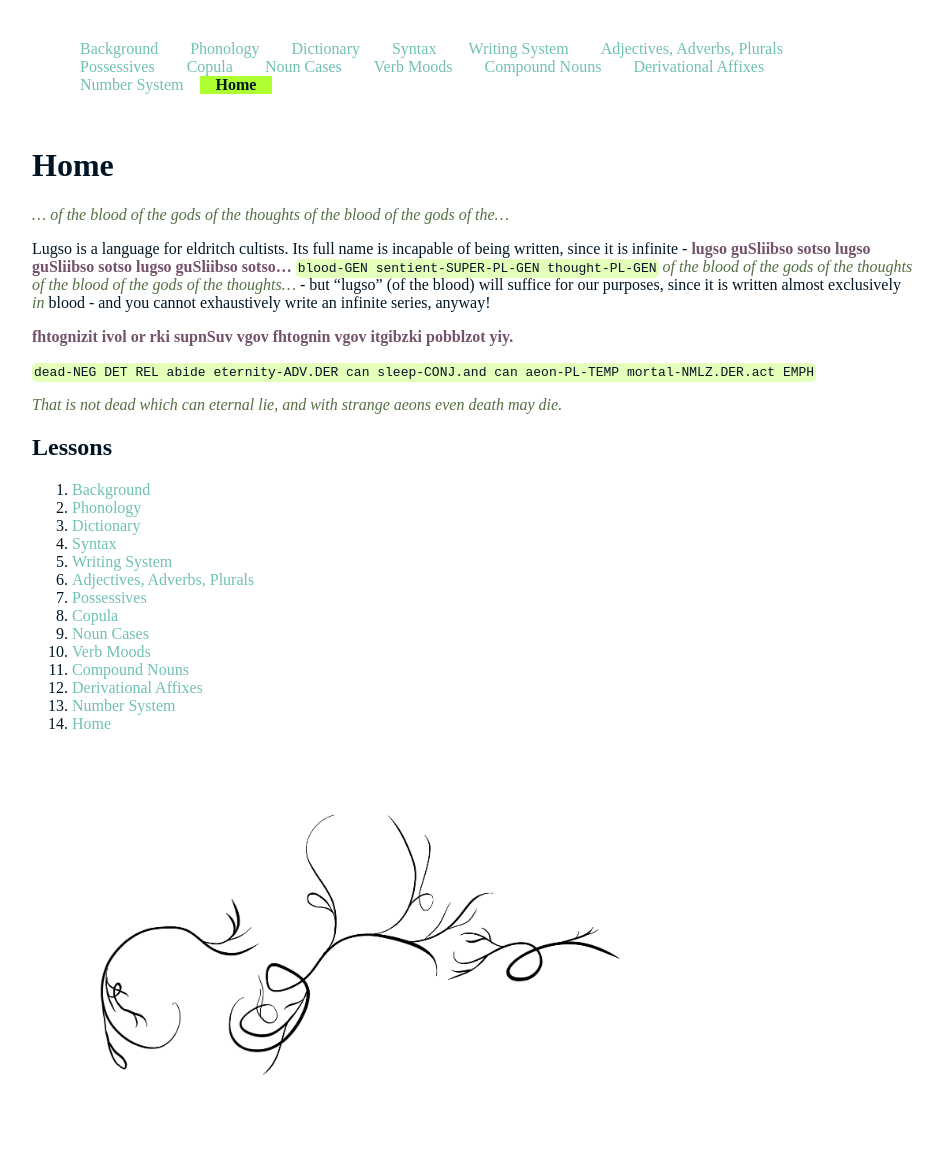
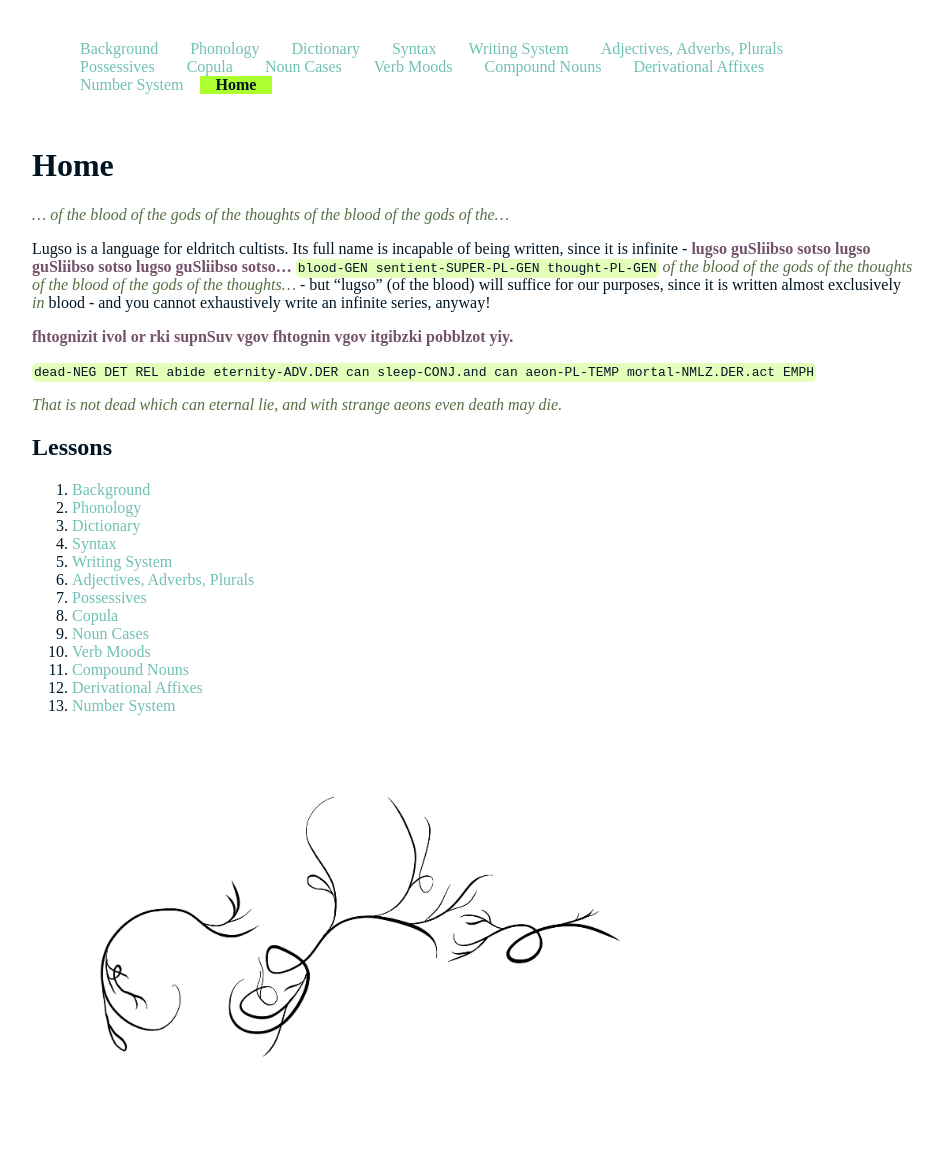
Before and after one commit to 0x70b1a5/lugso, a Jekyll site: the page built from index.md, in a window 1280 px wide. Shown: the whole page, without its empty margins (232-1175 px from the left). Built offline with Jekyll 4.4.1, drawn with Linux system fonts in a browser that asks for light colours.

Commit message:
use proper liquid sorting of arrays to respect page order

```diff
--- a/index.md
+++ b/index.md
@@ -16,7 +16,8 @@
 
 ## Lessons
 
-<ol>{% for page in site.pages %}{% if page.title and page.hide != true %}
+{% assign rages = site.pages | sort: 'order' %}
+<ol>{% for page in rages %}{% if page.title and page.hide != true and page.title != 'Home' %}
 <li>
 <a href="{{ page.url | relative_url }}">{{ page.title }}</a>
 </li>
```
